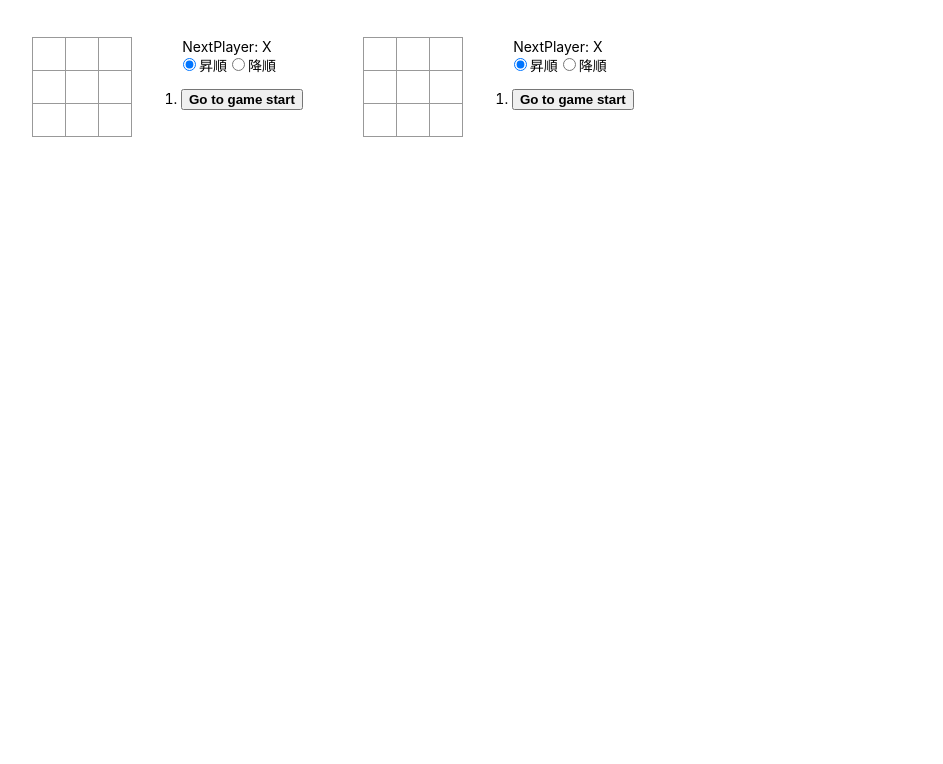
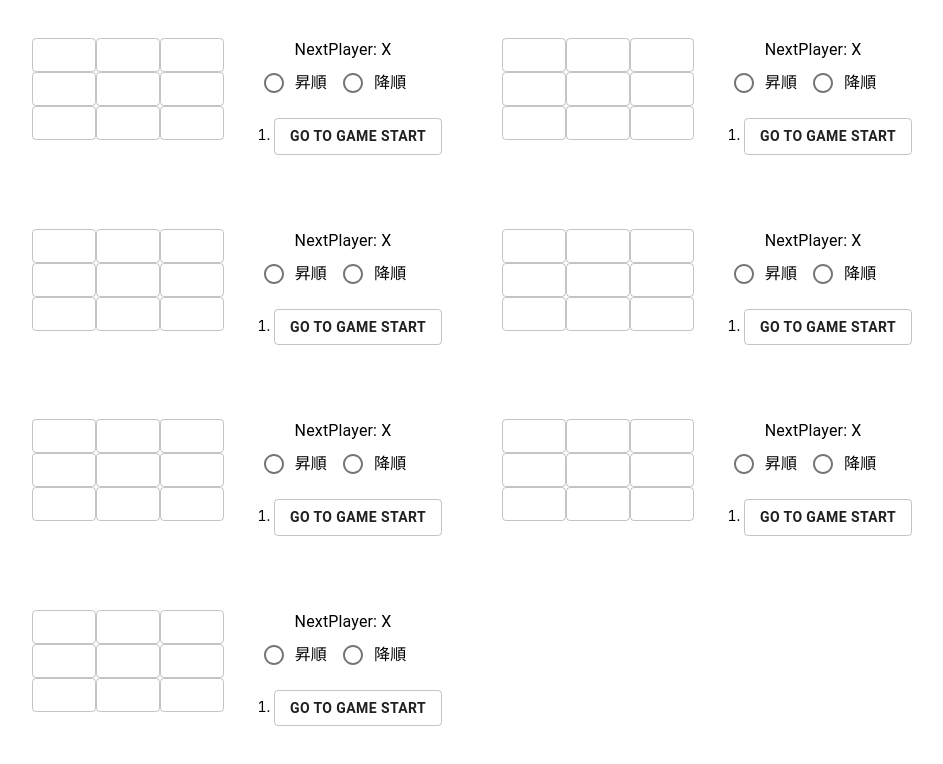
Before and after one commit to hwld/react-sample, a React (Create React App) app: page / in a window 1280 px wide. Shown: the top 764 px of the page, without its empty margins (6-949 px from the left). Built offline with nearby package versions, Linux system fonts and the light colour scheme.

Commit message:
MaterialUIを使用

```diff
--- a/package.json
+++ b/package.json
@@ -3,6 +3,8 @@
   "version": "0.1.0",
   "private": true,
   "dependencies": {
+    "@material-ui/core": "^4.8.3",
+    "@material-ui/icons": "^4.5.1",
     "@reduxjs/toolkit": "^1.2.2",
     "@testing-library/jest-dom": "^4.2.4",
     "@testing-library/react": "^9.4.0",
--- a/src/App.tsx
+++ b/src/App.tsx
@@ -7,6 +7,11 @@ const App: React.FC = () => {
     <div className="App">
       <Game />
       <Game />
+      <Game />
+      <Game />
+      <Game />
+      <Game />
+      <Game />
     </div>
   );
 };
--- a/src/components/GameStatus.tsx
+++ b/src/components/GameStatus.tsx
@@ -1,5 +1,6 @@
 import React from 'react';
 import { GameStatusItem } from 'stores/game';
+import { Typography } from '@material-ui/core';
 
 interface GameStatusProps {
   status: GameStatusItem;
@@ -17,7 +18,7 @@ const GameStatus: React.FC<GameStatusProps> = ({ status, nextPlayer }) => {
     message = 'Draw';
   }
 
-  return <div>{message}</div>;
+  return <Typography>{message}</Typography>;
 };
 
 export default GameStatus;
--- a/src/components/HistoryList.tsx
+++ b/src/components/HistoryList.tsx
@@ -1,5 +1,12 @@
 import React, { useState } from 'react';
 import { HistoryItem } from 'stores/game';
+import Button from '@material-ui/core/Button';
+import {
+  FormControl,
+  RadioGroup,
+  FormControlLabel,
+  Radio,
+} from '@material-ui/core';
 
 interface HistoryListProps {
   history: HistoryItem[];
@@ -13,9 +20,15 @@ const HistoryList: React.FC<HistoryListProps> = ({
   jumpTo,
 }) => {
   const [isAsc, setIsAsc] = useState(true);
+  /*
   const radioName = Math.random().toString();
   const ascId = Math.random().toString();
   const descId = Math.random().toString();
+*/
+
+  const handleChange = (event: React.ChangeEvent<HTMLInputElement>) => {
+    setIsAsc(event.target.value === 'asc');
+  };
 
   const moves = history.map((step, move) => {
     const desc = move
@@ -24,44 +37,35 @@ const HistoryList: React.FC<HistoryListProps> = ({
 
     return (
       <li key={step.id}>
-        <button
+        <Button
+          variant="outlined"
           className={stepNum === move ? 'selected' : ''}
-          type="button"
           onClick={() => jumpTo(move)}
         >
           {desc}
-        </button>
+        </Button>
       </li>
     );
   });
 
   return (
     <>
-      <label htmlFor={ascId}>
-        <input
-          type="radio"
-          name={radioName}
-          id={ascId}
-          checked={isAsc}
-          onChange={() => {
-            setIsAsc(true);
-          }}
-        />
-        昇順
-      </label>
-
-      <label htmlFor={descId}>
-        <input
-          type="radio"
-          name={radioName}
-          id={descId}
-          checked={!isAsc}
-          onChange={() => {
-            setIsAsc(false);
-          }}
-        />
-        降順
-      </label>
+      <FormControl>
+        <RadioGroup onChange={handleChange}>
+          <div>
+            <FormControlLabel
+              value="asc"
+              control={<Radio color="primary" />}
+              label="昇順"
+            />
+            <FormControlLabel
+              value="desc"
+              control={<Radio color="primary" />}
+              label="降順"
+            />
+          </div>
+        </RadioGroup>
+      </FormControl>
 
       <ol className={isAsc ? 'history-list' : 'history-list-reverse'}>
         {moves}
--- a/src/components/Square.tsx
+++ b/src/components/Square.tsx
@@ -1,4 +1,6 @@
 import React from 'react';
+import Button from '@material-ui/core/Button';
+import { Clear, PanoramaFishEye } from '@material-ui/icons';
 
 interface SquareProps {
   value: string | null;
@@ -10,10 +12,17 @@ const Square: React.FC<SquareProps> = ({ value, isWinFactor, onClick }) => {
   let classNames = 'square';
   if (isWinFactor) classNames += ' winFactor';
 
+  const renderIcon = () => (value === 'O' ? <PanoramaFishEye /> : <Clear />);
+
   return (
-    <button type="button" className={classNames} onClick={() => onClick()}>
-      {value}
-    </button>
+    <Button
+      disableElevation
+      variant={isWinFactor ? 'contained' : 'outlined'}
+      className={classNames}
+      onClick={() => onClick()}
+    >
+      {value == null ? null : renderIcon()}
+    </Button>
   );
 };
 
--- a/src/stores/game.ts
+++ b/src/stores/game.ts
@@ -1,5 +1,4 @@
 import { createSlice, PayloadAction } from '@reduxjs/toolkit';
-import { calculateGameStatus } from 'util/calculateGameStatus';
 
 export interface HistoryItem {
   squares: string[] | null[];
@@ -11,6 +10,34 @@ export interface GameStatusItem {
   isFinish: boolean;
   winner: string | null;
   winFactors: (number | null)[];
+}
+
+function calculateGameStatus(squares: (string | null)[]): GameStatusItem {
+  const lines = [
+    [0, 1, 2],
+    [3, 4, 5],
+    [6, 7, 8],
+    [0, 3, 6],
+    [1, 4, 7],
+    [2, 5, 8],
+    [0, 4, 8],
+    [2, 4, 6],
+  ];
+  for (let i = 0; i < lines.length; i += 1) {
+    const [a, b, c] = lines[i];
+    if (squares[a] && squares[a] === squares[b] && squares[a] === squares[c]) {
+      // 勝敗がついた
+      return { isFinish: true, winner: squares[a], winFactors: [a, b, c] };
+    }
+  }
+
+  if (!squares.includes(null)) {
+    // 引き分け
+    return { isFinish: true, winner: null, winFactors: [null, null, null] };
+  }
+
+  // 継続
+  return { isFinish: false, winner: null, winFactors: [null, null, null] };
 }
 
 interface GameState {
@@ -49,6 +76,7 @@ const slice = createSlice({
         gameStatus: calculateGameStatus(state.history[stepNumber].squares),
       };
     },
+
     addNextMove(state, action: PayloadAction<number>) {
       const index = action.payload;
       const col = (index % 3) + 1;
```
Also changed, not shown: 1 other file (tests, documents, lock files or other folders).
